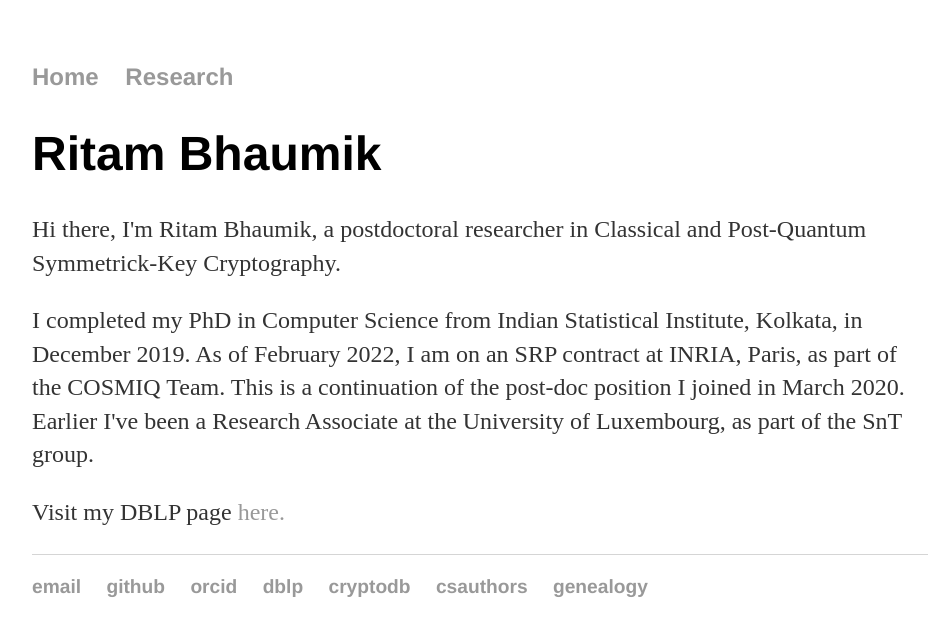
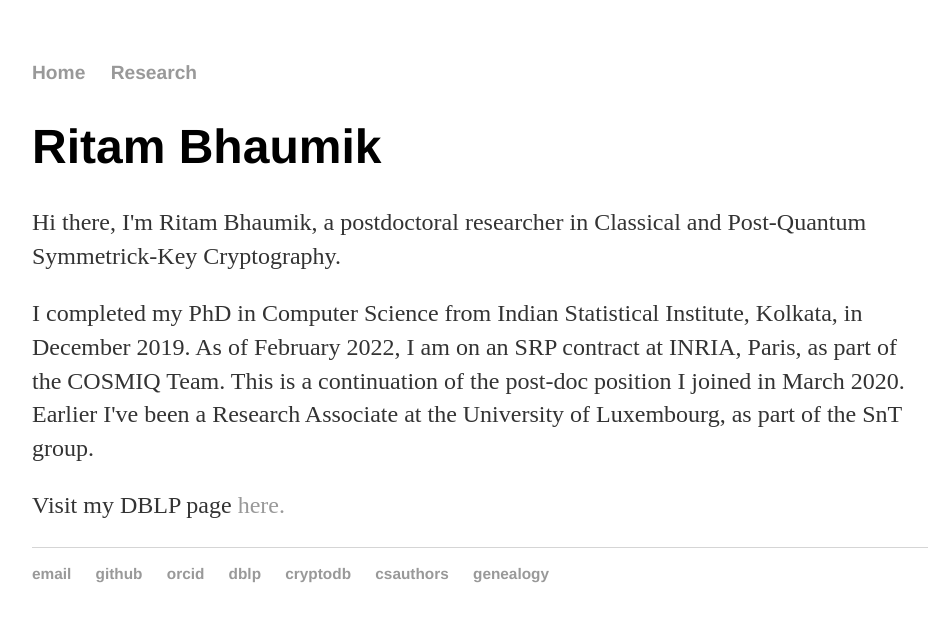
Before and after one commit to ritam-b/ritam-b.github.io, a Jekyll site: the page built from index.html, in a window 1280 px wide. Shown: the top 636 px of the page, without its empty margins (160-1095 px from the left). Built offline with Jekyll 4.4.1, drawn with Linux system fonts in a browser that asks for light colours.

Commit message:
Update main.css
Tinker with ul

```diff
--- a/css/main.css
+++ b/css/main.css
@@ -33,7 +33,8 @@
     color: #333;
 }
 ul {
-    font-size: 1.5em;
+    list-style-type: circle;
+    font-size: 1.2em;
     line-height: 1.4em;
     color: #333;
 }
```
